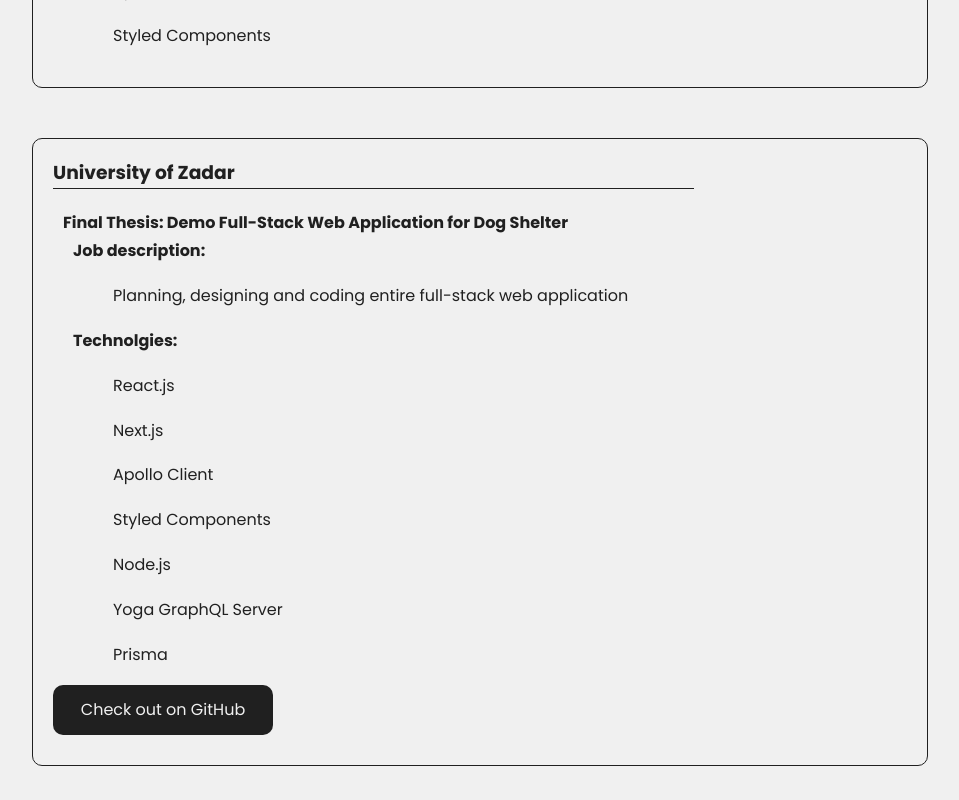
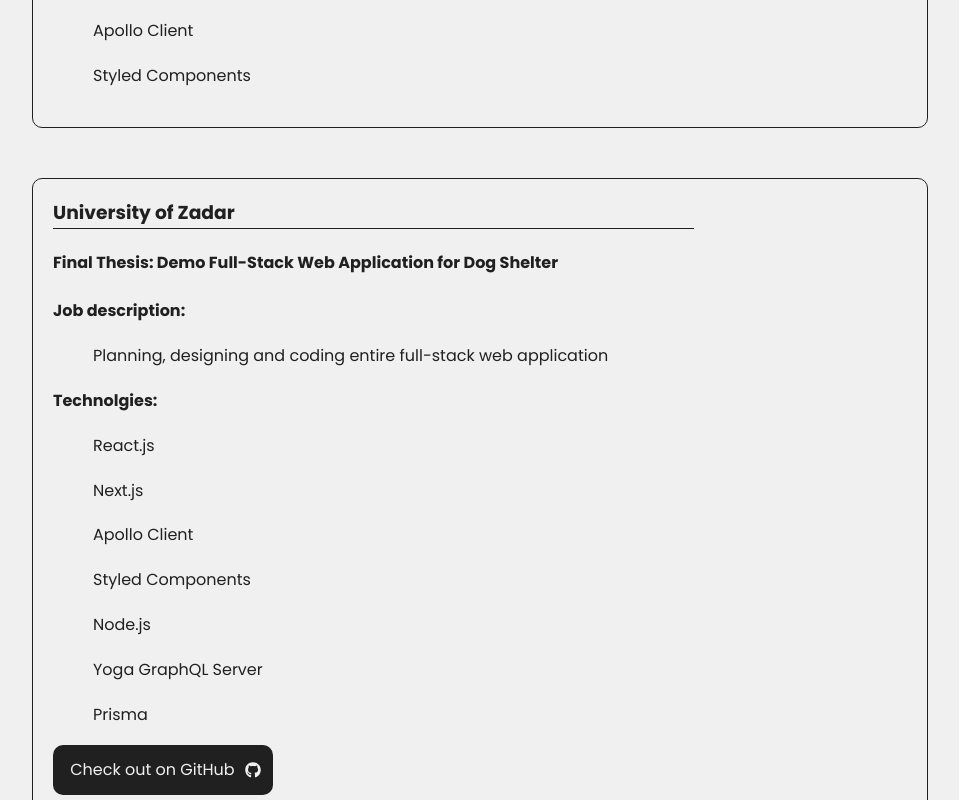
Before and after one commit to unizdmate/portfolio-redesign, a Next.js app: page /projects in a window 1280 px wide. Shown: the part 1020-1820 px from the top of the page, without its empty margins (160-1119 px from the left). Built offline with nearby package versions, Linux system fonts and the light colour scheme.

Commit message:
fixed responsivness bugs, added github icon

```diff
--- a/components/SingleProject.js
+++ b/components/SingleProject.js
@@ -1,4 +1,6 @@
 import styles from "../styles/SingleProject.module.css";
+import { FontAwesomeIcon } from "@fortawesome/react-fontawesome";
+import { faGithub } from "@fortawesome/free-brands-svg-icons";
 
 const SingleProject = ({ project }) => {
   const { id, employer, client, jobDescription, techStack, url } = project;
@@ -29,8 +31,16 @@
       </div>
       {url ? (
         <div className={styles.btn__container}>
-          <a href={url} target="_blank" rel="noopener noreferrer">
-            Check out on GitHub
+          <a
+            className={styles.single__project__icon}
+            href={url}
+            target="_blank"
+            rel="noopener noreferrer"
+          >
+            <p>Check out on GitHub</p>
+            <div className={styles.single__project__icon__container}>
+              <FontAwesomeIcon icon={faGithub} />
+            </div>
           </a>
         </div>
       ) : null}
--- a/styles/HomeComponent.module.css
+++ b/styles/HomeComponent.module.css
@@ -119,7 +119,7 @@
   justify-content: center;
 }
 
-@media only screen and (max-width: 800px) {
+@media only screen and (max-width: 820px) {
   .lead__img__container,
   .contact__img__container,
   .projects__img__container,
--- a/styles/SingleProject.module.css
+++ b/styles/SingleProject.module.css
@@ -1,6 +1,7 @@
 .single__project {
   display: flex;
   flex-direction: column;
+  align-items: flex-start;
   width: 70%;
   margin-bottom: 50px;
   padding: 20px;
@@ -15,11 +16,10 @@
 }
 
 .single__project__client {
-  padding-left: 10px;
+  margin-bottom: 20px;
 }
 
 .txt__container {
-  padding-left: 20px;
 }
 
 .btn__container {
@@ -35,3 +35,29 @@
   cursor: pointer;
   transition: all 0.15s ease-out;
 }
+
+.single__project__icon__container {
+  display: flex;
+  flex-direction: row;
+  margin-left: 0.5rem;
+  align-items: center;
+  justify-content: center;
+  width: 10%;
+}
+
+.single__project__icon {
+  display: flex;
+  flex-direction: row;
+  margin-left: 0.5rem;
+  align-content: center;
+  justify-content: center;
+  width: 500px;
+}
+
+@media only screen and (max-width: 500px) {
+  .btn__container {
+    width: 180px;
+    font-size: 12px;
+    align-self: center;
+  }
+}
```
